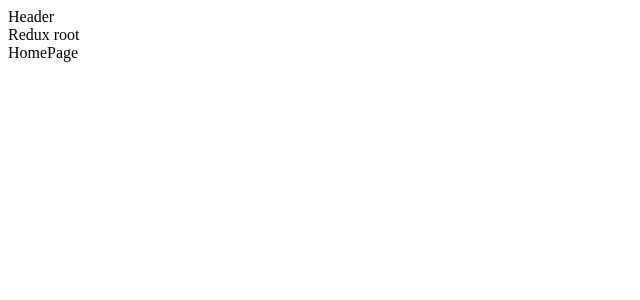
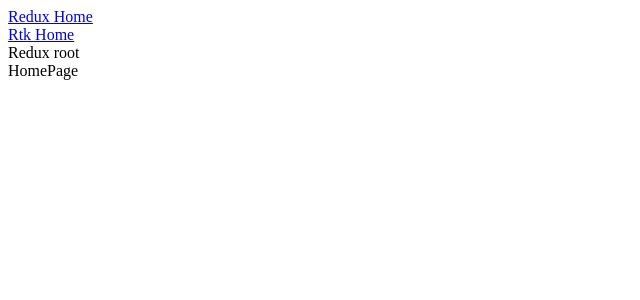
Before and after one commit to cnerylozada/redux-starter, a React (Create React App) app: page /home in a window 1280 px wide. Shown: the top 300 px of the page, without its empty margins (0-640 px from the left). Built offline with nearby package versions, Linux system fonts and the light colour scheme.

Commit message:
feat: template with header is done

```diff
--- a/src/components/Header.tsx
+++ /dev/null
@@ -1,8 +0,0 @@
-export const Header = () => {
-  return (
-    <div>
-      <div>Header</div>
-      <div></div>
-    </div>
-  );
-};
--- /dev/null
+++ b/src/components/Template.tsx
@@ -0,0 +1,16 @@
+import { Link } from "react-router-dom";
+
+export const Template = ({ children }: { children: any }) => {
+  return (
+    <div>
+      <div>
+        <Link to="/home">Redux Home</Link>
+      </div>
+      <div>
+        <Link to="/rtk/home">Rtk Home</Link>
+      </div>
+
+      <div>{children}</div>
+    </div>
+  );
+};
--- a/src/index.tsx
+++ b/src/index.tsx
@@ -1,16 +1,14 @@
-import React from 'react';
+import React from "react";
 import ReactDOM from "react-dom/client";
 import reportWebVitals from "./reportWebVitals";
 import { router } from "./router";
 import { RouterProvider } from "react-router";
-import { Header } from './components/Header';
 
 const root = ReactDOM.createRoot(
   document.getElementById("root") as HTMLElement
 );
 root.render(
   <React.StrictMode>
-    <Header />
     <RouterProvider router={router} />
   </React.StrictMode>
 );
--- a/src/pages/redux/Root.tsx
+++ b/src/pages/redux/Root.tsx
@@ -1,12 +1,15 @@
 import { Outlet } from "react-router-dom";
+import { Template } from "../../components/Template";
 
 export const Root = () => {
   return (
-    <div>
-      <div>Redux root</div>
-      <div>
-        <Outlet />
-      </div>
-    </div>
+    <Template>
+      <>
+        <div>Redux root</div>
+        <div>
+          <Outlet />
+        </div>
+      </>
+    </Template>
   );
 };
--- a/src/pages/rtk/Root.tsx
+++ b/src/pages/rtk/Root.tsx
@@ -1,9 +1,11 @@
 import { Outlet } from "react-router-dom";
 import { store } from "../../rtkquery/store";
 import { Provider } from "react-redux";
+import { Template } from "../../components/Template";
 
 export const Root = () => {
   return (
+    <Template>
       <Provider store={store}>
         <div>
           <div>Rtk root</div>
@@ -12,5 +14,6 @@
           </div>
         </div>
       </Provider>
+    </Template>
   );
 };
```
Lines whose indentation alone changed are shown as unchanged.
